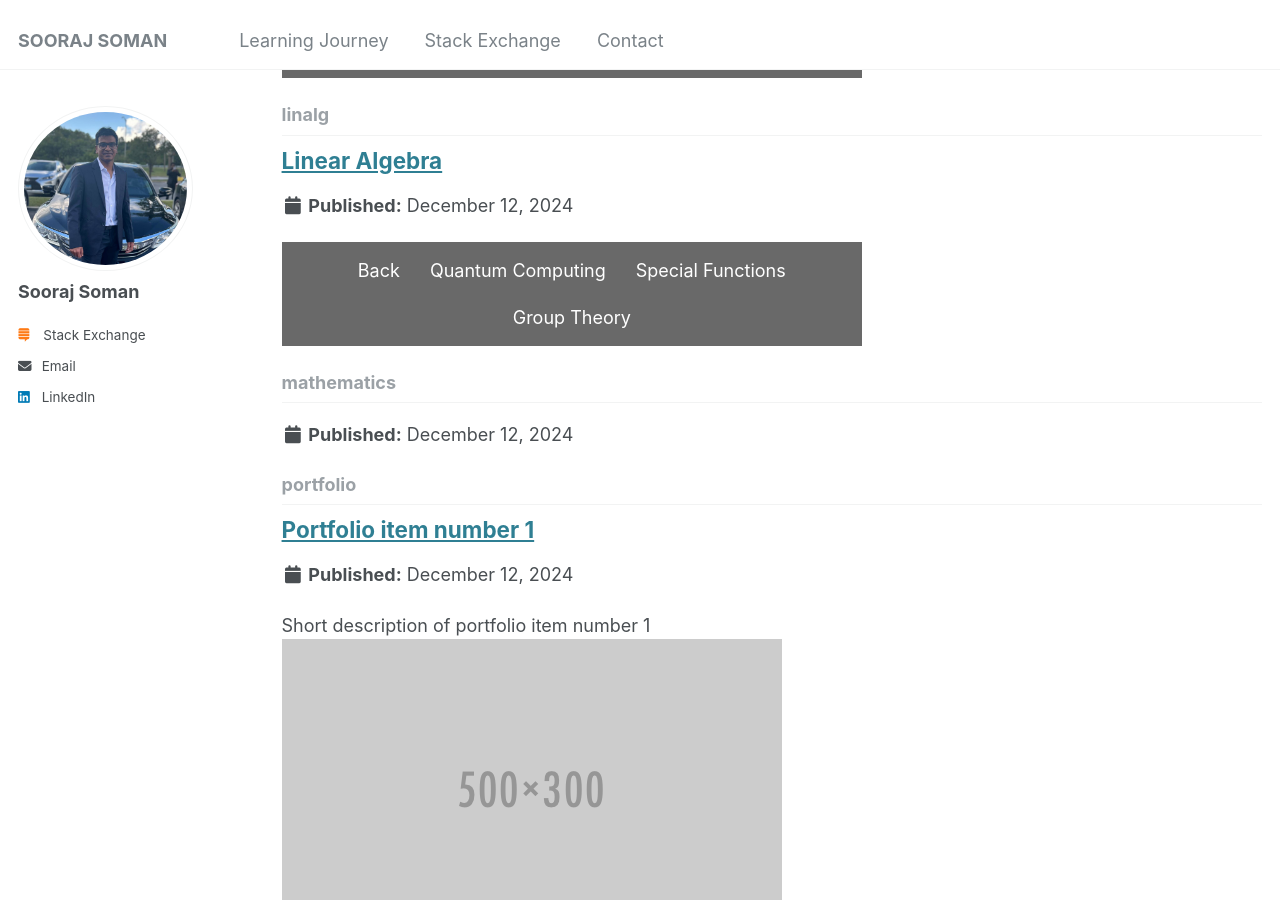
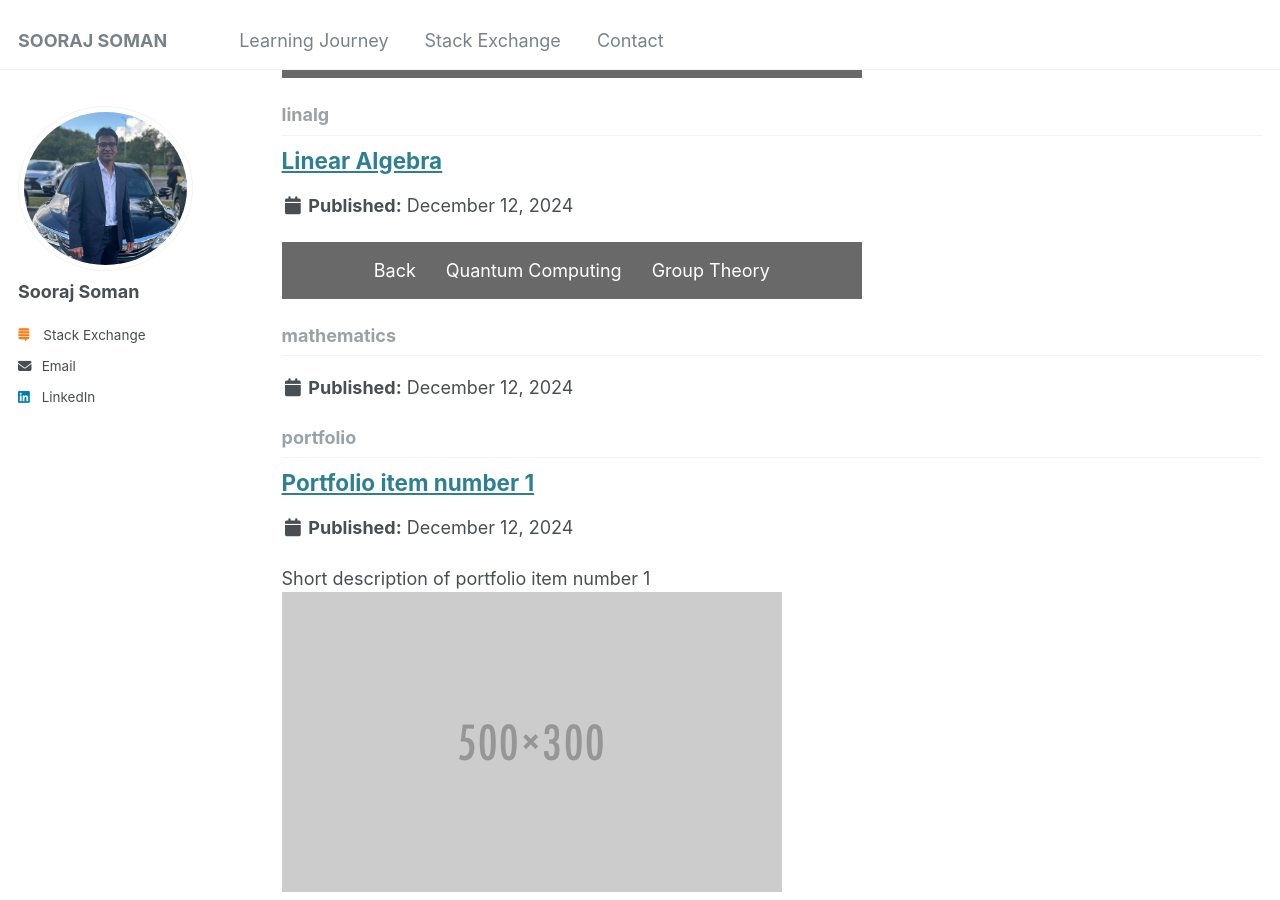
Before and after one commit to soorajss1729/soorajss1729.github.io, a Jekyll site: the page built from _pages/collection-archive.html, in a window 1280 px wide and 900 px high, scrolled down 591 px. Built offline with Jekyll 4.4.1, drawn with Linux system fonts in a browser that asks for light colours.

Commit message:
Update linalg.md

```diff
--- a/_linalg/linalg.md
+++ b/_linalg/linalg.md
@@ -8,7 +8,6 @@ classes: wide
 <div class="learning-topnav">
   <a href="/learning/">Back</a>
   <a href="/qc#">Quantum Computing</a>
-  <a href="/qc#">Special Functions</a>
   <a href="/grp/">Group Theory</a>
 </div>
 
```
